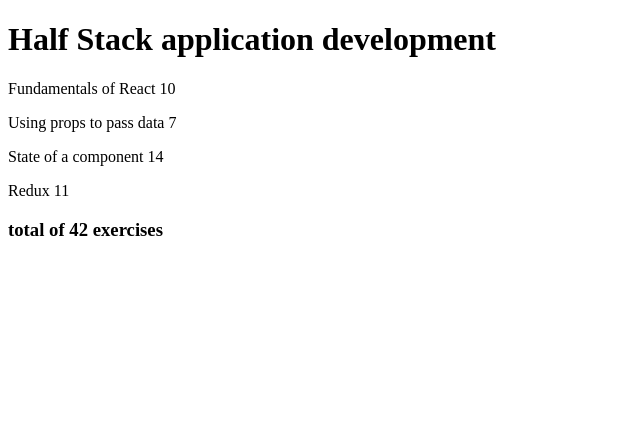
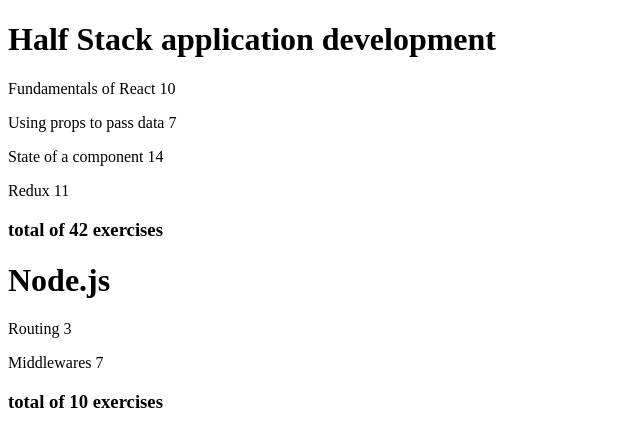
Before and after one commit to minhle27/Full-Stack-Open-2022, a React (Create React App) app in the folder Part 1/courseinfo/: page / in a window 1280 px wide. Shown: the top 446 px of the page, without its empty margins (0-640 px from the left). Built offline with nearby package versions, Linux system fonts and the light colour scheme.

Commit message:
submit 2.4

```diff
--- a/Part 1/courseinfo/src/App.js
+++ b/Part 1/courseinfo/src/App.js
@@ -14,14 +14,19 @@
     )}
   </>
 
-const Course = ({course}) => {
-  let total = course.parts.reduce((sum, each) => sum + each.exercises, 0)
-
+const Course = ({courses}) => {
   return (
     <>
-      <Header course={course.name}/>
-      <Content parts={course.parts} />
+      {courses.map(each => {
+        const total = each.parts.reduce((sum, order) => sum + order.exercises, 0)
+        return(
+          <div key={each.id}>
+            <Header course={each.name} />
+            <Content parts={each.parts}/>
             <Total sum={total} />
+          </div>
+        )
+      })}
     </>
   )
 }
@@ -29,9 +34,10 @@
 
 
 const App = () => {
-  const course = {
+  const courses = [
+    {
+      name: 'Half Stack application development',
       id: 1,
-    name: 'Half Stack application development',
       parts: [
         {
           name: 'Fundamentals of React',
@@ -54,9 +60,30 @@
           id: 4
         }
       ]
+    },
+    {
+      name: 'Node.js',
+      id: 2,
+      parts: [
+        {
+          name: 'Routing',
+          exercises: 3,
+          id: 1
+        },
+        {
+          name: 'Middlewares',
+          exercises: 7,
+          id: 2
         }
+      ]
+    }
+  ]
 
-  return <Course course={course} />
+  return (
+    <div>
+      <Course courses={courses} />
+    </div>
+  )
 }
 
 export default App
```
Lines whose indentation alone changed are shown as unchanged.
